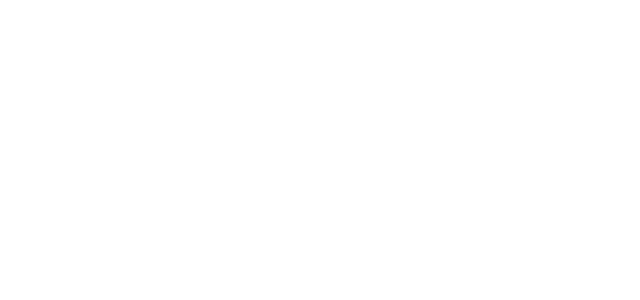
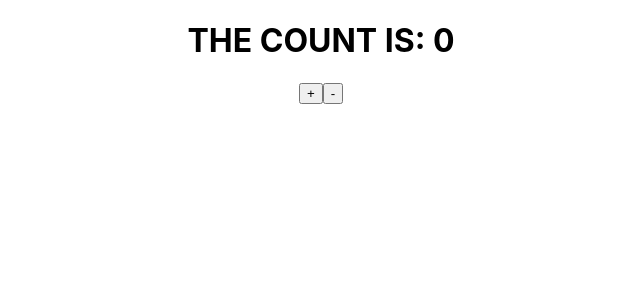
Before and after one commit to James-Kelley-Galvanize/react-hooks-demos, a React (Create React App) app: page / in a window 1280 px wide. Shown: the top 300 px of the page, without its empty margins (319-959 px from the left). Built offline with nearby package versions, Linux system fonts and the light colour scheme.

Commit message:
Implement useState counter

```diff
--- a/public/index.html
+++ b/public/index.html
@@ -22,7 +22,7 @@
       work correctly both with client-side routing and a non-root public URL.
       Learn how to configure a non-root public URL by running `npm run build`.
     -->
-    <title>Cryptoquoter</title>
+		<title>Hooks Demo</title>
 	</head>
 	<body>
 		<noscript>You need to enable JavaScript to run this app.</noscript>
--- a/src/App.js
+++ b/src/App.js
@@ -1,7 +1,27 @@
 import "./App.css";
+import { useState } from "react";
 
 function App() {
-	return <div className="App"></div>;
+	const [count, setCount] = useState(0);
+	return (
+		<div className="App">
+			<h1>THE COUNT IS: {count}</h1>
+			<button
+				onClick={() => {
+					setCount(count + 1);
+				}}
+			>
+				+
+			</button>
+			<button
+				onClick={() => {
+					setCount(count - 1);
+				}}
+			>
+				-
+			</button>
+		</div>
+	);
 }
 
 export default App;
```
Lines whose indentation alone changed are shown as unchanged.
